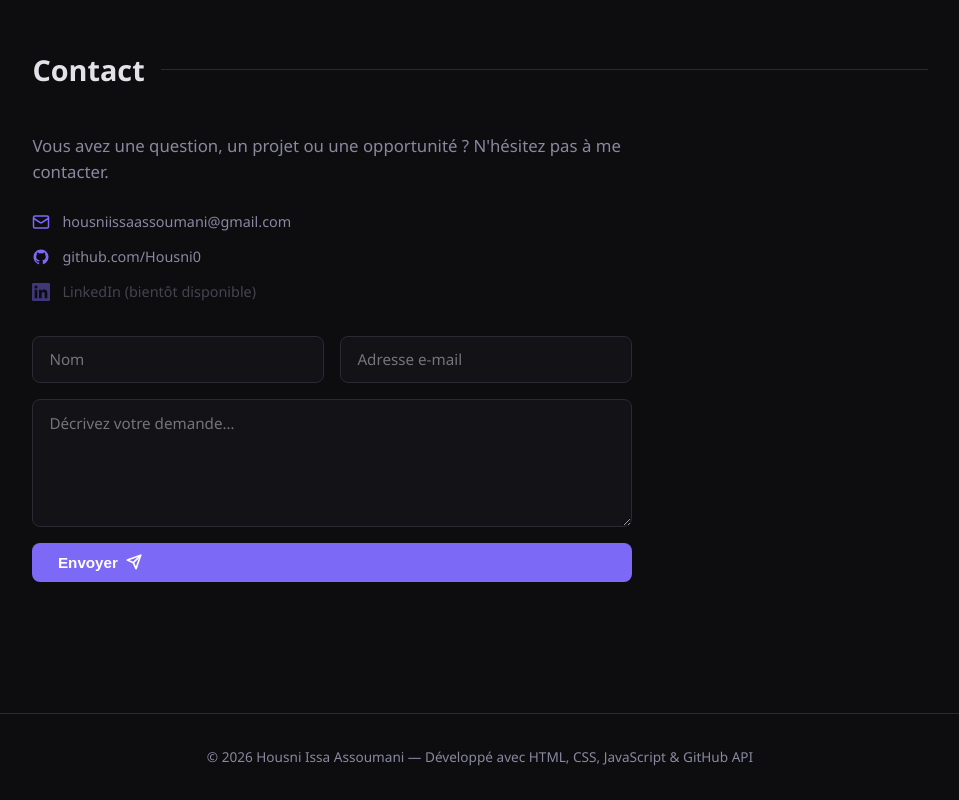
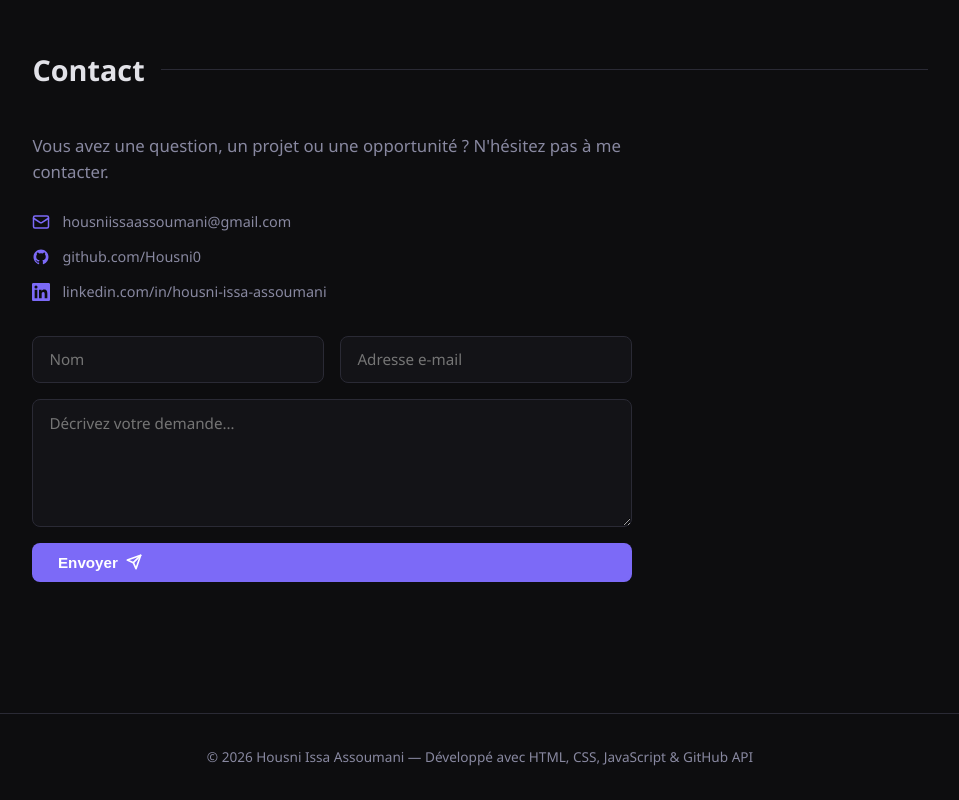
Before and after one commit to Housni0/portfolio, a plain HTML site: page index.html in a window 1280 px wide. Shown: the part 3171-3971 px from the top of the page, without its empty margins (160-1119 px from the left). Drawn offline with Linux system fonts and the light colour scheme; no server answers.

Commit message:
Activate LinkedIn link

```diff
--- a/index.html
+++ b/index.html
@@ -134,9 +134,9 @@
           <svg xmlns="http://www.w3.org/2000/svg" viewBox="0 0 24 24" fill="currentColor"><path d="M12 2C6.477 2 2 6.484 2 12.017c0 4.425 2.865 8.18 6.839 9.504.5.092.682-.217.682-.483 0-.237-.008-.868-.013-1.703-2.782.605-3.369-1.343-3.369-1.343-.454-1.158-1.11-1.466-1.11-1.466-.908-.62.069-.608.069-.608 1.003.07 1.531 1.032 1.531 1.032.892 1.53 2.341 1.088 2.91.832.092-.647.35-1.088.636-1.338-2.22-.253-4.555-1.113-4.555-4.951 0-1.093.39-1.988 1.029-2.688-.103-.253-.446-1.272.098-2.65 0 0 .84-.27 2.75 1.026A9.564 9.564 0 0 1 12 6.844a9.59 9.59 0 0 1 2.504.337c1.909-1.296 2.747-1.027 2.747-1.027.546 1.379.202 2.398.1 2.651.64.7 1.028 1.595 1.028 2.688 0 3.848-2.339 4.695-4.566 4.943.359.309.678.92.678 1.855 0 1.338-.012 2.419-.012 2.747 0 .268.18.58.688.482A10.02 10.02 0 0 0 22 12.017C22 6.484 17.522 2 12 2z"/></svg>
           github.com/Housni0
         </a>
-        <a href="#" class="contact-icon-link linkedin-placeholder" title="LinkedIn (bientôt)">
+        <a href="https://www.linkedin.com/in/housni-issa-assoumani-a77447428" target="_blank" class="contact-icon-link" title="LinkedIn">
           <svg xmlns="http://www.w3.org/2000/svg" viewBox="0 0 24 24" fill="currentColor"><path d="M20.447 20.452h-3.554v-5.569c0-1.328-.027-3.037-1.852-3.037-1.853 0-2.136 1.445-2.136 2.939v5.667H9.351V9h3.414v1.561h.046c.477-.9 1.637-1.85 3.37-1.85 3.601 0 4.267 2.37 4.267 5.455v6.286zM5.337 7.433a2.062 2.062 0 0 1-2.063-2.065 2.064 2.064 0 1 1 2.063 2.065zm1.782 13.019H3.555V9h3.564v11.452zM22.225 0H1.771C.792 0 0 .774 0 1.729v20.542C0 23.227.792 24 1.771 24h20.451C23.2 24 24 23.227 24 22.271V1.729C24 .774 23.2 0 22.222 0h.003z"/></svg>
-          LinkedIn (bientôt disponible)
+          linkedin.com/in/housni-issa-assoumani
         </a>
       </div>
 
```
